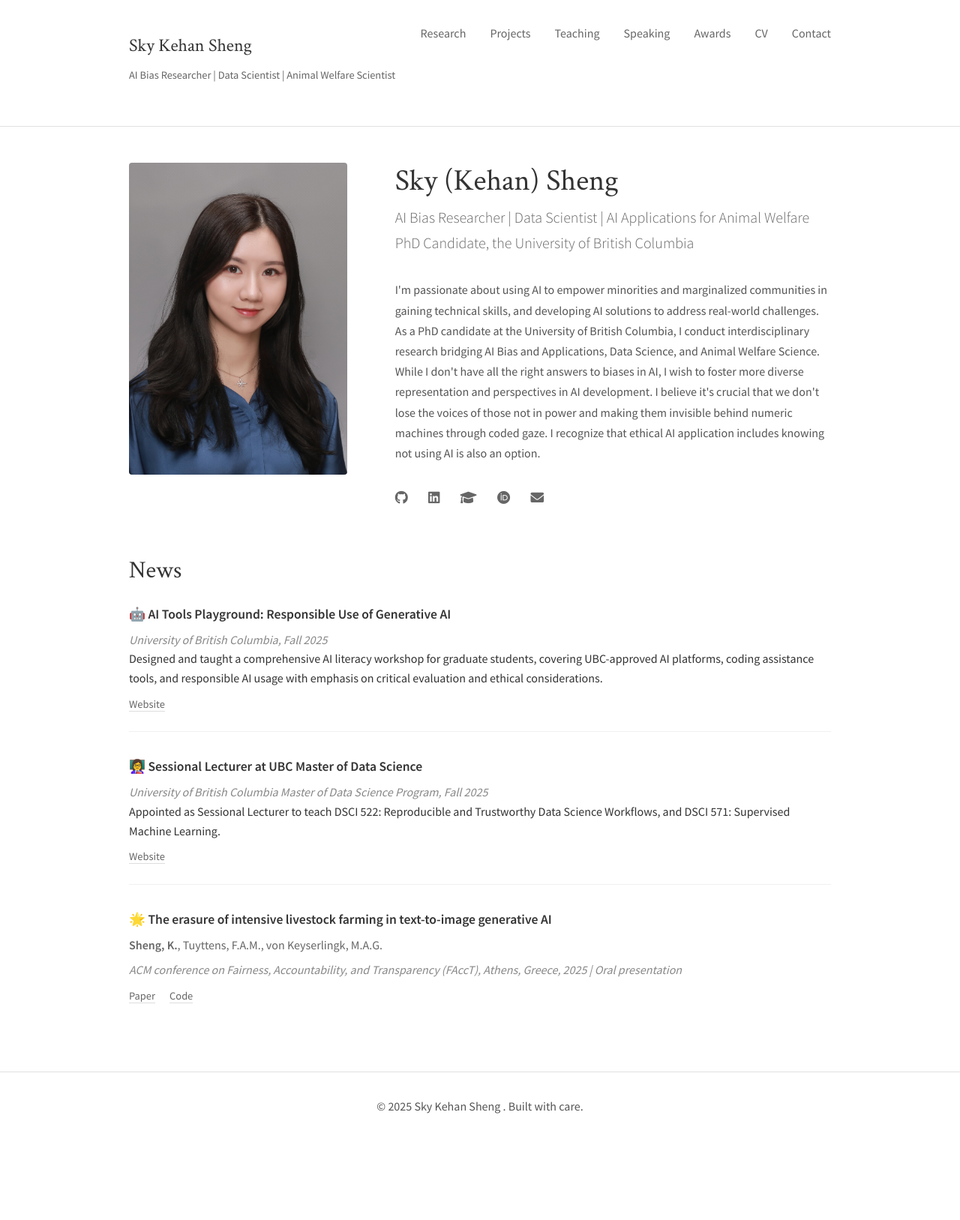
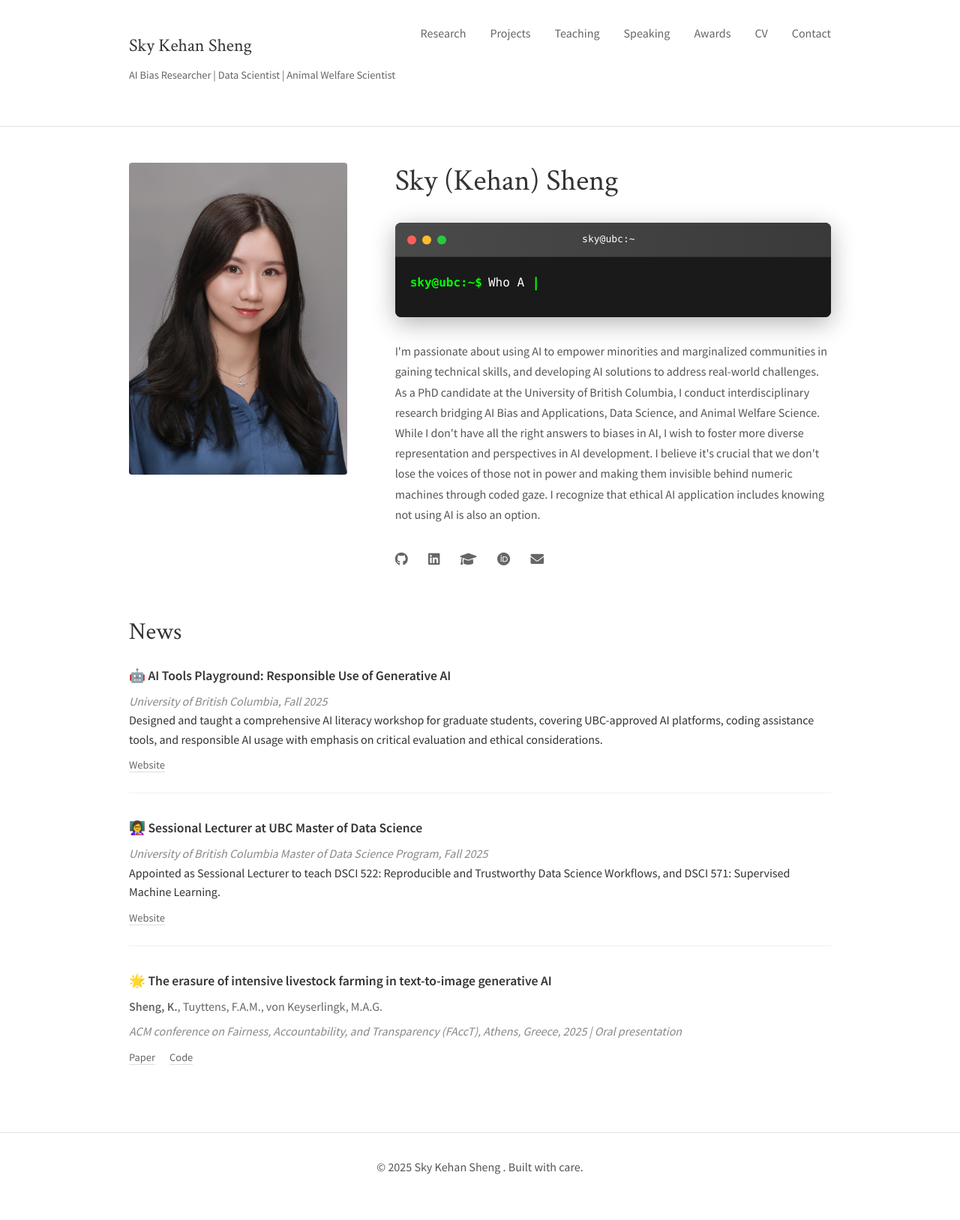
Before and after one commit to skysheng7/skysheng7.github.io, a Jekyll site: the page built from index.html, in a window 1280 px wide. Shown: the whole page at 75% size. Built offline with Jekyll 4.4.1, drawn with Linux system fonts in a browser that asks for light colours; before the commit the page ends 1545 px from its top, so only the background shows below that.

Commit message:
try typewriter

```diff
--- a/assets/css/main.css
+++ b/assets/css/main.css
@@ -505,3 +505,141 @@ a:hover {
         padding: 0 0.75rem;
     }
 }
+
+/* Terminal Animation Styles */
+.terminal-container {
+    background-color: #1a1a1a;
+    border-radius: 8px;
+    margin: 2rem 0;
+    box-shadow: 0 8px 32px rgba(0, 0, 0, 0.3);
+    overflow: hidden;
+    font-family: 'Monaco', 'Menlo', 'Ubuntu Mono', monospace;
+    max-width: 700px;
+}
+
+.terminal-header {
+    background: linear-gradient(90deg, #4a4a4a 0%, #3a3a3a 100%);
+    padding: 12px 16px;
+    display: flex;
+    align-items: center;
+    justify-content: space-between;
+    border-bottom: 1px solid #333;
+}
+
+.terminal-controls {
+    display: flex;
+    gap: 8px;
+}
+
+.terminal-control {
+    width: 12px;
+    height: 12px;
+    border-radius: 50%;
+    cursor: pointer;
+}
+
+.terminal-control.close {
+    background-color: #ff5f57;
+}
+
+.terminal-control.minimize {
+    background-color: #ffbd2e;
+}
+
+.terminal-control.maximize {
+    background-color: #28ca42;
+}
+
+.terminal-title {
+    color: #ffffff;
+    font-size: 13px;
+    font-weight: 500;
+    text-align: center;
+    flex-grow: 1;
+    margin-left: -64px; /* Offset the controls width */
+}
+
+.terminal-body {
+    padding: 20px;
+    background-color: #1a1a1a;
+    min-height: 80px;
+}
+
+.terminal-line {
+    color: #00ff00;
+    font-size: 16px;
+    line-height: 1.5;
+    display: flex;
+    align-items: center;
+    gap: 8px;
+}
+
+.terminal-prompt {
+    color: #00ff00;
+    font-weight: 600;
+    white-space: nowrap;
+}
+
+.terminal-command {
+    color: #ffffff;
+    min-height: 1.5em;
+    display: inline-block;
+}
+
+.terminal-cursor {
+    color: #00ff00;
+    font-weight: bold;
+    animation: terminal-blink 1.06s infinite;
+    font-size: 18px;
+    margin-left: 2px;
+}
+
+@keyframes terminal-blink {
+    0%, 50% { opacity: 1; }
+    51%, 100% { opacity: 0; }
+}
+
+/* Responsive terminal */
+@media (max-width: 768px) {
+    .terminal-container {
+        margin: 1.5rem 0;
+        max-width: 100%;
+    }
+
+    .terminal-body {
+        padding: 15px;
+    }
+
+    .terminal-line {
+        font-size: 14px;
+        flex-wrap: wrap;
+    }
+
+    .terminal-prompt {
+        font-size: 13px;
+    }
+}
+
+@media (max-width: 480px) {
+    .terminal-header {
+        padding: 10px 12px;
+    }
+
+    .terminal-title {
+        font-size: 12px;
+        margin-left: -50px;
+    }
+
+    .terminal-control {
+        width: 10px;
+        height: 10px;
+    }
+
+    .terminal-body {
+        padding: 12px;
+    }
+
+    .terminal-line {
+        font-size: 13px;
+    }
+}
--- a/index.html
+++ b/index.html
@@ -11,8 +11,25 @@ description: "Sky Sheng - PhD Candidate at UBC specializing in AI bias and Appli
 
     <div class="hero-content">
         <h1>Sky (Kehan) Sheng</h1>
-        <p class="hero-subtitle">AI Bias Researcher | Data Scientist | AI Applications for Animal Welfare <br>
-            PhD Candidate, the University of British Columbia </p>
+
+        <!-- Terminal-style typewriter animation -->
+        <div class="terminal-container">
+            <div class="terminal-header">
+                <div class="terminal-controls">
+                    <span class="terminal-control close"></span>
+                    <span class="terminal-control minimize"></span>
+                    <span class="terminal-control maximize"></span>
+                </div>
+                <div class="terminal-title">sky@ubc:~</div>
+            </div>
+            <div class="terminal-body">
+                <div class="terminal-line">
+                    <span class="terminal-prompt">sky@ubc:~$</span>
+                    <span class="terminal-command" id="typewriter"></span>
+                    <span class="terminal-cursor" id="cursor">|</span>
+                </div>
+            </div>
+        </div>
 
         <div class="hero-description">
             <p>I'm passionate about using AI to empower minorities and marginalized communities in gaining technical skills, and developing AI solutions to address real-world challenges. As a PhD candidate at the University of British Columbia, I conduct interdisciplinary research bridging AI Bias and Applications, Data Science, and Animal Welfare Science. While I don't have all the right answers to biases in AI, I wish to foster more diverse representation and perspectives in AI development. I believe it's crucial that we don't lose the voices of those not in power and making them invisible behind numeric machines through coded gaze. I recognize that ethical AI application includes knowing not using AI is also an option.</p>
@@ -60,3 +77,66 @@ description: "Sky Sheng - PhD Candidate at UBC specializing in AI bias and Appli
     </div>
 
 </section>
+
+<script>
+// Typewriter animation script
+const typewriter = document.getElementById('typewriter');
+const cursor = document.getElementById('cursor');
+
+const titles = [
+    'Who Am I?',
+    'AI Fairness Researcher',
+    'Data Scientist for Animal Welfare',
+    'PhD Candidate @ UBC',
+    'Lecturer @ UBC MDS'
+];
+
+let titleIndex = 0;
+let charIndex = 0;
+let isDeleting = false;
+let isPaused = false;
+
+function typeWriter() {
+    const currentTitle = titles[titleIndex];
+
+    if (isPaused) {
+        setTimeout(typeWriter, 2000); // Pause for 2 seconds
+        isPaused = false;
+        return;
+    }
+
+    if (isDeleting) {
+        typewriter.textContent = currentTitle.substring(0, charIndex - 1);
+        charIndex--;
+
+        if (charIndex === 0) {
+            isDeleting = false;
+            titleIndex = (titleIndex + 1) % titles.length;
+            setTimeout(typeWriter, 500); // Pause before typing next
+            return;
+        }
+    } else {
+        typewriter.textContent = currentTitle.substring(0, charIndex + 1);
+        charIndex++;
+
+        if (charIndex === currentTitle.length) {
+            isPaused = true;
+            isDeleting = true;
+        }
+    }
+
+    const speed = isDeleting ? 100 : 150;
+    setTimeout(typeWriter, speed);
+}
+
+// Blinking cursor animation
+function blinkCursor() {
+    cursor.style.opacity = cursor.style.opacity === '0' ? '1' : '0';
+}
+
+// Start animations
+document.addEventListener('DOMContentLoaded', function() {
+    setTimeout(typeWriter, 1000); // Start after 1 second
+    setInterval(blinkCursor, 530); // Cursor blinks every 530ms
+});
+</script>
```
